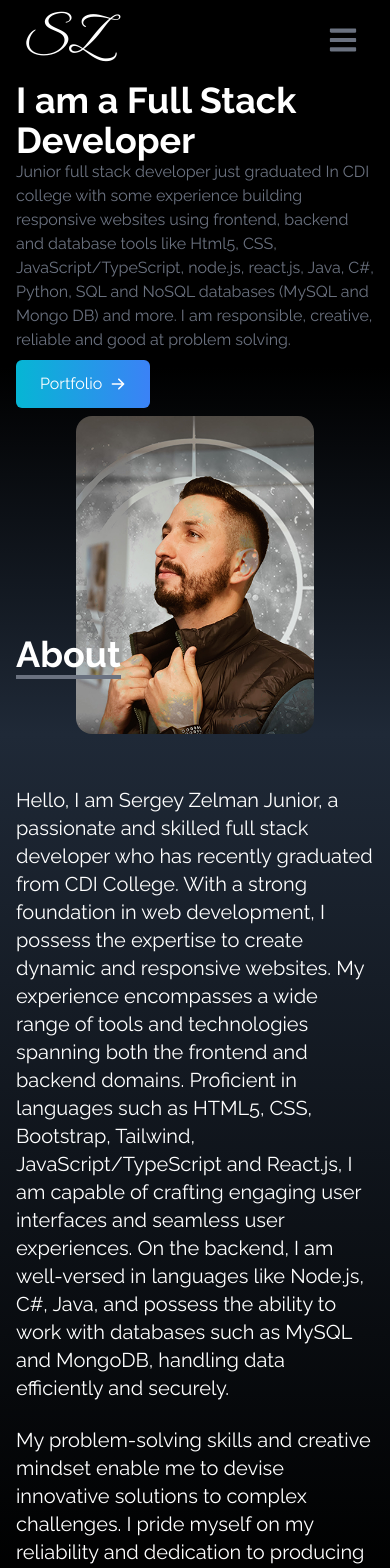
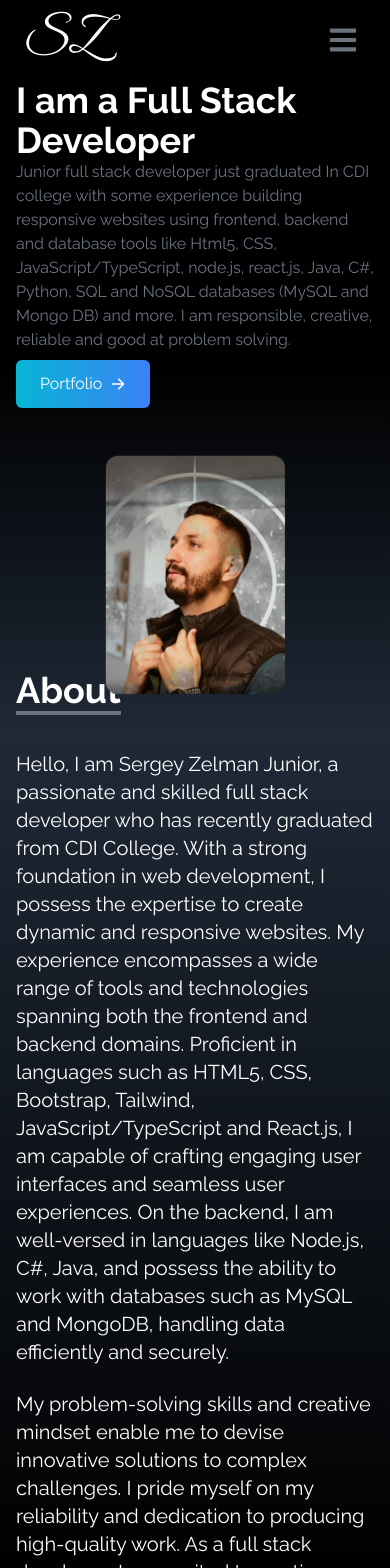
Before and after one commit to Sergey322022/SZportfolio, a React (Vite) app: page / in a window 390 px wide. Shown: the top 1568 px of the page. Built offline with nearby package versions, Linux system fonts and the light colour scheme.

Commit message:
scale image

```diff
--- a/src/components/About.jsx
+++ b/src/components/About.jsx
@@ -10,7 +10,7 @@ function About() {
             About
           </p>
         </div>
-        <p className="text-xl mt-20">
+        <p className="text-xl mt-2">
           Hello, I am Sergey Zelman Junior, a passionate and skilled full stack
           developer who has recently graduated from CDI College. With a strong
           foundation in web development, I possess the expertise to create
--- a/src/components/Home.jsx
+++ b/src/components/Home.jsx
@@ -39,7 +39,7 @@ function Home() {
             <img
               src={HeroImage}
               alt="my profile"
-              className="rounded-2xl mx-auto w-2/3 md:w-full hover:scale-105 hover:rotate-1 duration-500"
+              className="rounded-2xl mx-auto w-2/3 md:w-full sm:hover:scale-105 sm:hover:rotate-1 duration-500 scale-75 sm:scale-100 "
             />
           </div>
         </div>
```
